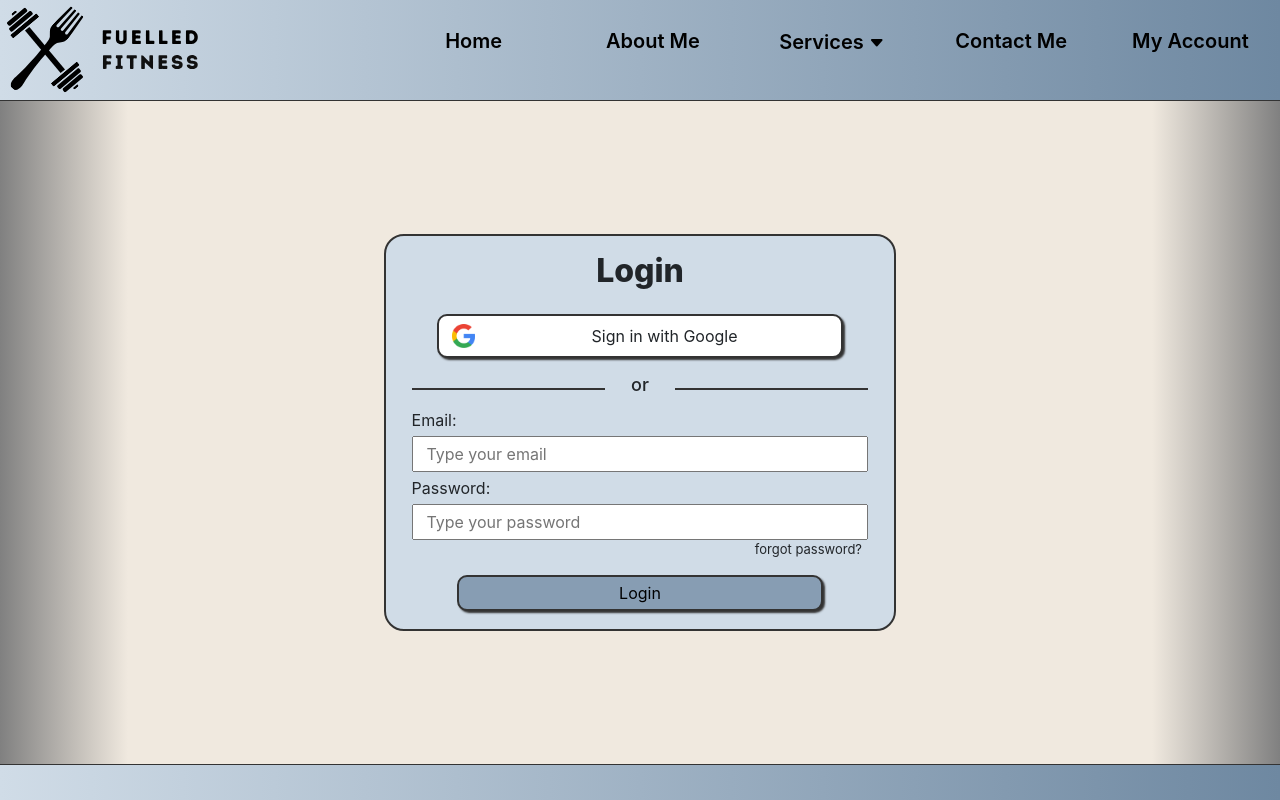
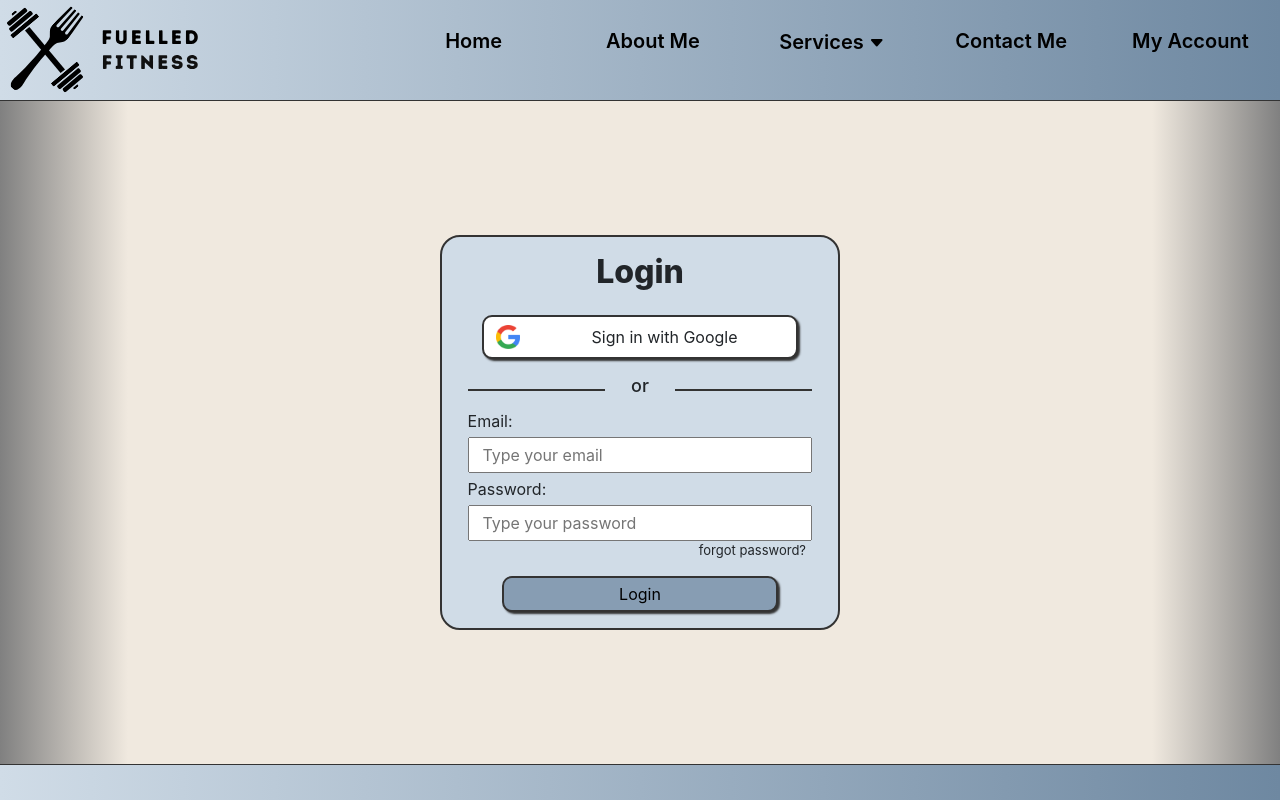
Before and after one commit to leonceva/FuelledFitness.ca, a React (Create React App) app: page /account in a window 1280 px wide. Built offline with nearby package versions, Linux system fonts and the light colour scheme.

Commit message:
login form sizing changed

```diff
--- a/package.json
+++ b/package.json
@@ -14,6 +14,7 @@
     "react": "^18.2.0",
     "react-adaptive-image": "^1.9.1",
     "react-bootstrap": "^2.4.0",
+    "react-cookie": "^6.1.1",
     "react-dom": "^18.1.0",
     "react-icons": "^4.4.0",
     "react-router-dom": "^6.4.1",
--- a/src/components/LoginForm.jsx
+++ b/src/components/LoginForm.jsx
@@ -115,9 +115,7 @@ const LoginForm = () => {
 
 export const LoginContainer = styled.div`
     border: 2px solid #333;
-    width: 50%;
-    min-height: 60%;
-    max-height: 80%;
+    width: calc(min(50%, 50vh));
     border-radius: 20px;
     background-color: #d0dce7;
     display: flex;
```
Also changed, not shown: 1 other file (tests, documents, lock files or other folders).
